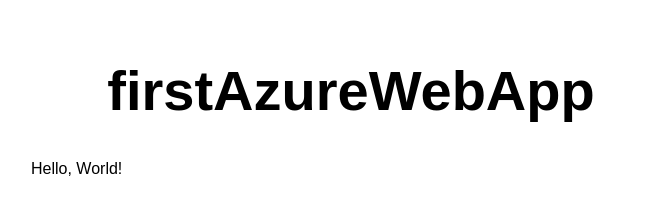
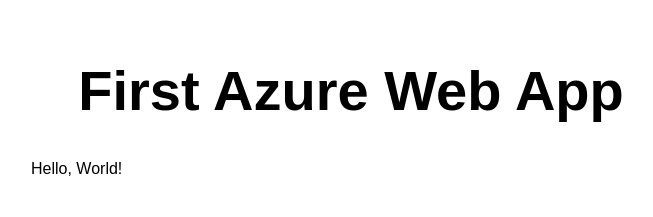
Before and after one commit to michaelmikulec/firstAzureStaticWebApp, a website: page src/index.html in a window 1280 px wide. Shown: the whole page, without its empty margins (289-942 px from the left). Drawn offline with Linux system fonts and the light colour scheme.

Commit message:
Update index.html

```diff
--- a/src/index.html
+++ b/src/index.html
@@ -5,12 +5,12 @@
   <meta charset="UTF-8">
   <meta name="viewport" content="width=device-width, initial-scale=1.0">
   <link rel="stylesheet" href="styles.css">
-  <title>firstAzureWebApp</title>
+  <title>First Azure Web App</title>
 </head>
 
 <body>
   <main>
-    <h1>firstAzureWebApp</h1>
+    <h1>First Azure Web App</h1>
     <p>Hello, World!</p>
   </main>
 </body>
```
